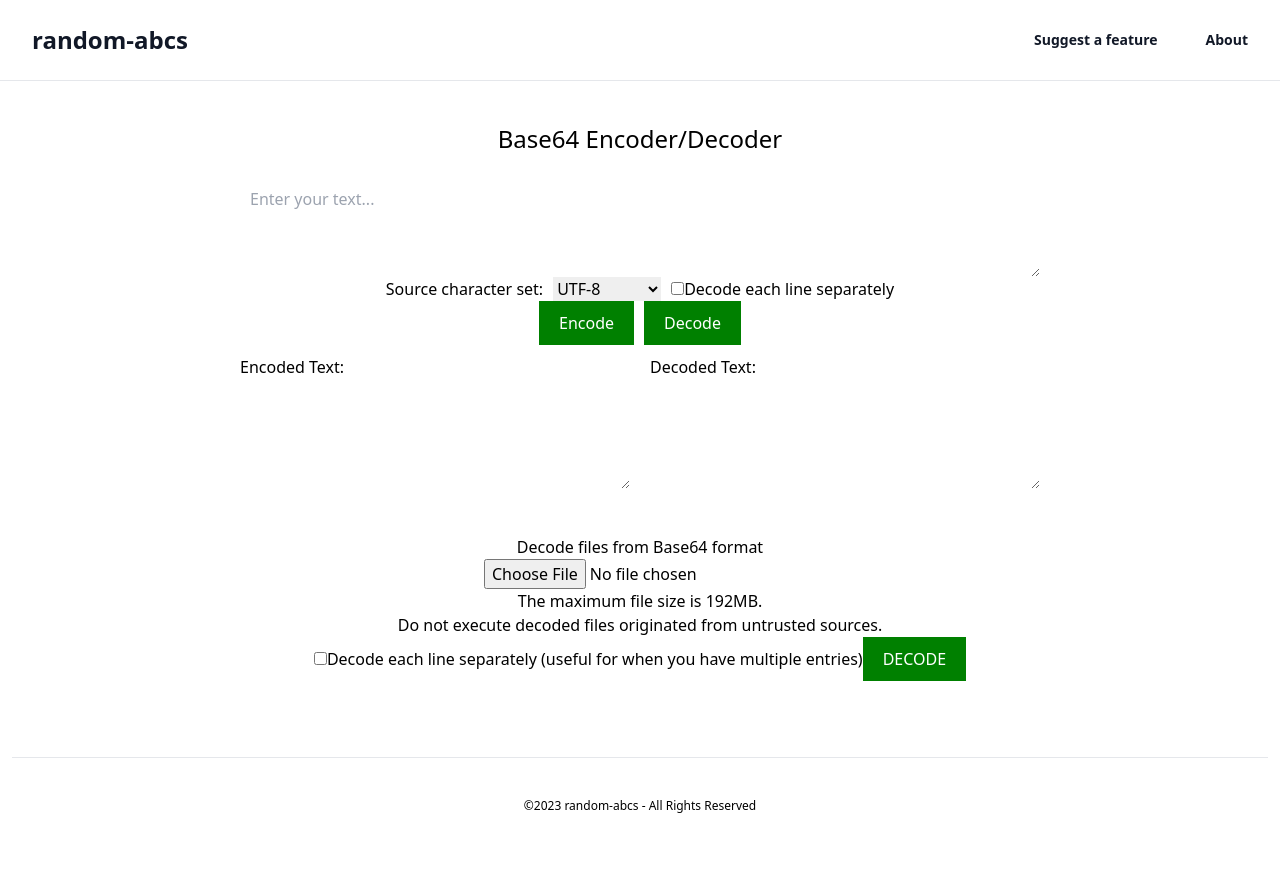
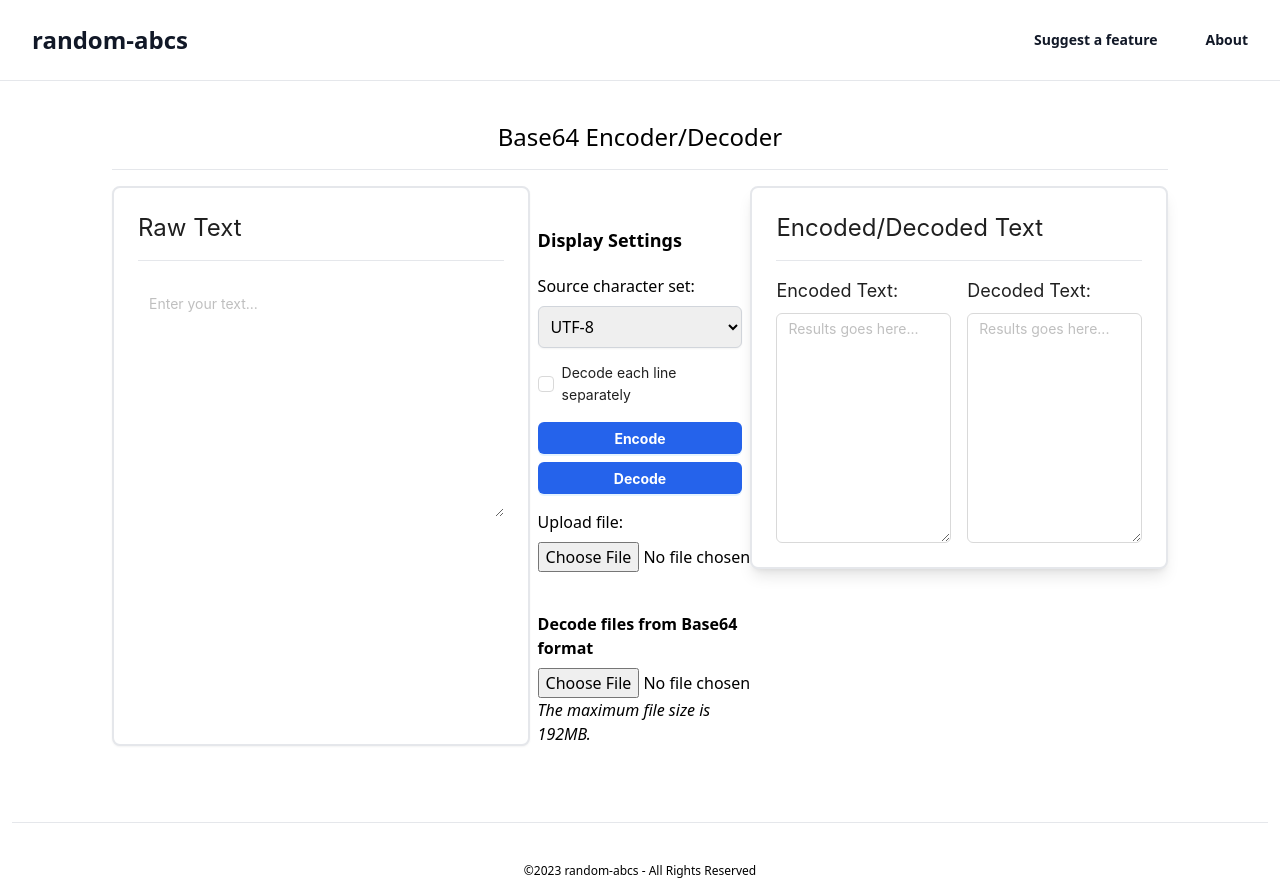
Before and after one commit to risenW/random-abcs, a Next.js app: page /base64 in a window 1280 px wide. Before the commit the page ends 826 px from the top, so only its background shows below. Built offline with nearby package versions, Linux system fonts and the light colour scheme.

Commit message:
Modified base64 style layout with Antd

```diff
--- a/package.json
+++ b/package.json
@@ -47,5 +47,8 @@
   "devDependencies": {
     "@tailwindcss/typography": "^0.5.9",
     "@types/uuid": "^9.0.1"
+  },
+  "resolutions": {
+    "acorn": "8.8.2"
   }
 }
--- a/src/pages/base64.tsx
+++ b/src/pages/base64.tsx
@@ -1,4 +1,9 @@
-import React, { useState } from 'react';
+import { useState } from 'react';
+import {
+  Button,
+  Input,
+  Checkbox,
+  Card } from 'antd';
 import BaseLayout from '@/components/Layout';
 
   export default function Base64() {
@@ -18,11 +23,11 @@ export default function Base64() {
     setDecodedText(decoded);
   };
 
-  const handleInputChange = (e: { target: { value: React.SetStateAction<string>; }; }) => {
+  const handleInputChange = (e) => {
     setInputText(e.target.value);
   };
 
-  const handleSourceCharacterSetChange = (e: { target: { value: React.SetStateAction<string>; }; }) => {
+  const handleSourceCharacterSetChange = (e) => {
     setSourceCharacterSet(e.target.value);
   };
 
@@ -30,26 +35,68 @@ export default function Base64() {
     setDecodeEachLine((prevValue) => !prevValue);
   };
 
+  const handleFileUpload = (e) => {
+    const file = e.target.files[0];
+    const reader = new FileReader();
+    reader.onload = (event) => {
+      const content = event.target.result;
+      setInputText( content );
+    };
+    reader.readAsText(file);
+  };
+
+  const handleDownload = () => {
+    const element = document.createElement("a");
+    const file = new Blob([inputText], { type: 'text/plain' });
+    element.href = URL.createObjectURL(file);
+    element.download = `base64-input.txt`;
+    document.body.appendChild(element);
+    element.click();
+  };
+
+  const handleFileDecode = (e) => {
+    const file = e.target.files[0];
+    const reader = new FileReader();
+    reader.onload = (event) => {
+      const content = event.target.result;
+      setEncodedText(content);
+      handleDecode();
+    };
+    reader.readAsText(file);
+  };
+
   return (
-    <BaseLayout title="Base Tool">
-    <div style={{ maxWidth: '800px', margin: '0 auto' }}>
-      <h1 style={{ textAlign: 'center', fontSize: '24px', marginBottom: '20px' }}>
-        Base64 Encoder/Decoder
-      </h1>
-      <div style={{ display: 'flex', flexDirection: 'column', gap: '10px' }}>
-        <div style={{ display: 'flex', flexDirection: 'column', alignItems: 'center' }}>
-          <textarea
-            style={{ width: '100%', minHeight: '100px', padding: '10px', resize: 'vertical' }}
-            placeholder="Enter your text..."
+    <BaseLayout title="Base64 Tool">
+      <div>
+        <h1 className="text-2xl mb-4 text-center">Base64 Encoder/Decoder</h1>
+        <hr className="mb-4" />
+        <div className="grid gap-2 sm:grid-cols-1 md:grid-cols-3 lg:grid-cols-5">
+          <Card className="shadow-sm border-2 border-gray-200 lg:col-span-2">
+            <div>
+              <h2 className="text-2xl mb-4">Raw Text</h2>
+              <hr className="mb-4" />
+            </div>
+            <Input.TextArea
+              rows={10}
               value={inputText}
               onChange={handleInputChange}
+              placeholder="Enter your text..."
+              className="pt-4"
+              bordered={false}
             />
-          <div style={{ display: 'flex', alignItems: 'center', gap: '10px' }}>
-            <label htmlFor="sourceCharacterSet">Source character set:</label>
+          </Card>
+
+          <div className="flex flex-col">
+            <h2 className="text-lg mt-10 font-semibold">Display Settings</h2>
+            <div className="mt-5">
+              <label htmlFor="sourceCharacterSet" className="text-base font-medium">
+                Source character set:
+              </label>
               <select
                 id="sourceCharacterSet"
                 value={sourceCharacterSet}
                 onChange={handleSourceCharacterSetChange}
+                className="mt-2 block w-full p-2 border border-gray-300 rounded-md shadow-sm focus:outline-none focus:ring-indigo-500 focus:border-indigo-500"
               >
                 <option value="UTF-8">UTF-8</option>
                 <option value="ASCII">ASCII</option>
@@ -60,89 +107,86 @@ export default function Base64() {
                 <option value="ISO-2022-JP">ISO-2022-JP</option>
                 <option value="ISO-8859-5">ISO-8859-5</option>
                 <option value="KOI8-R">KOI8-R</option>
-              {/* Add more character sets here */}
               </select>
-            <label htmlFor="decodeEachLine">
-              <input
+            </div>
+            <div className="mt-3">
+              <Checkbox
                 id="decodeEachLine"
-                type="checkbox"
                 checked={decodeEachLine}
                 onChange={handleDecodeEachLineChange}
-              />
+              >
                 Decode each line separately
-            </label>
+              </Checkbox>
             </div>
-          <div style={{ display: 'flex', justifyContent: 'center', gap: '10px' }}>
-            <button
-              style={{
-                padding: '10px 20px',
-                backgroundColor: 'green',
-                color: 'white',
-                border: 'none',
-                cursor: 'pointer',
-              }}
+            <Button
+              type="primary"
               onClick={handleEncode}
+              className="text-white hover:bg-gray-100 font-bold mt-4 bg-blue-600"
             >
               Encode
-            </button>
-            <button
-              style={{
-                padding: '10px 20px',
-                backgroundColor: 'green',
-                color: 'white',
-                border: 'none',
-                cursor: 'pointer',
-              }}
+            </Button>
+            <Button
+              type="primary"
               onClick={handleDecode}
+              className="text-white hover:bg-gray-100 font-bold mt-2 bg-blue-600"
             >
               Decode
-            </button>
+            </Button>
+            <div className="mt-4">
+              <label htmlFor="fileUpload" className="text-base font-medium">
+                Upload file:
+              </label>
+              <input
+                type="file"
+                id="fileUpload"
+                accept=".txt"
+                onChange={handleFileUpload}
+                className="mt-2 block"
+              />
+            </div>
+
+            <div style={{ marginTop: '40px' }}>
+            <h3 className="font-bold text-left">Decode files from Base64 format</h3>
+            <input
+              type="file"
+              accept="image/*, .pdf, .doc, .docx"
+              onChange={handleFileDecode}
+              className="mt-2"
+            />
+            <p className="italic">The maximum file size is 192MB.</p>
           </div>
           </div>
-        <div style={{ display: 'flex', justifyContent: 'space-between' }}>
-          <div style={{ flex: 1 }}>
-            <h3 style={{ marginBottom: '10px' }}>Encoded Text:</h3>
-            <textarea
-              style={{ width: '100%', minHeight: '100px', padding: '10px', resize: 'vertical' }}
+
+          <div className="w-full col-span-2">
+            <Card className="shadow-lg border-2 border-gray-200">
+              <div>
+                <h2 className="text-2xl mb-4">Encoded/Decoded Text</h2>
+                <hr className="mb-4" />
+              </div>
+              <div className="flex justify-between">
+                <div className="w-1/2 pr-2">
+                  <h3 className="text-lg mb-2">Encoded Text:</h3>
+                  <Input.TextArea
+                    rows={10}
                     value={encodedText}
+                    placeholder='Results goes here...'
                     readOnly
+                    className="resize-vertical"
                   />
                 </div>
-          <div style={{ flex: 1, marginLeft: '20px' }}>
-            <h3 style={{ marginBottom: '10px' }}>Decoded Text:</h3>
-            <textarea
-              style={{ width: '100%', minHeight: '100px', padding: '10px', resize: 'vertical' }}
+                <div className="w-1/2 pl-2">
+                  <h3 className="text-lg mb-2">Decoded Text:</h3>
+                  <Input.TextArea
+                    rows={10}
                     value={decodedText}
+                    placeholder='Results goes here...'
                     readOnly
+                    className="resize-vertical"
                   />
                 </div>
               </div>
+            </Card>
           </div>
-      <div style={{ marginTop: '40px', textAlign: 'center' }}>
-        <h3>Decode files from Base64 format</h3>
-        <input type="file" accept="image/*, .pdf, .doc, .docx" />
-        <p>The maximum file size is 192MB.</p>
-        <p>Do not execute decoded files originated from untrusted sources.</p>
-        <label htmlFor="decodeEachLineFiles">
-          <input
-            id="decodeEachLineFiles"
-            type="checkbox"
-            checked={decodeEachLine}
-            onChange={handleDecodeEachLineChange}
-          />
-          Decode each line separately (useful for when you have multiple entries)
-        </label>
-        <button
-          style={{
-            padding: '10px 20px',
-            backgroundColor: 'green',
-            color: 'white',
-            border: 'none',
-            cursor: 'pointer',
-          }}
-        >
-          DECODE
-        </button>
         </div>
       </div>
     </BaseLayout>
```
Also changed, not shown: 1 other file (tests, documents, lock files or other folders). Lines whose indentation alone changed are shown as unchanged.
